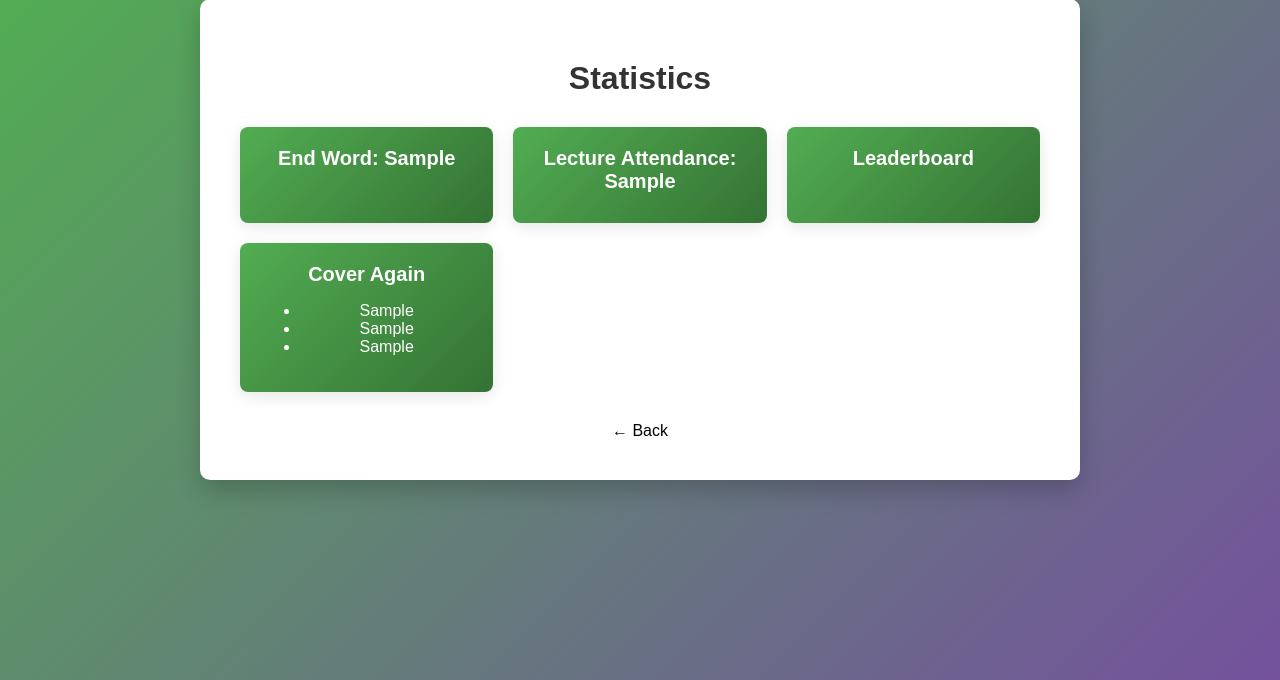
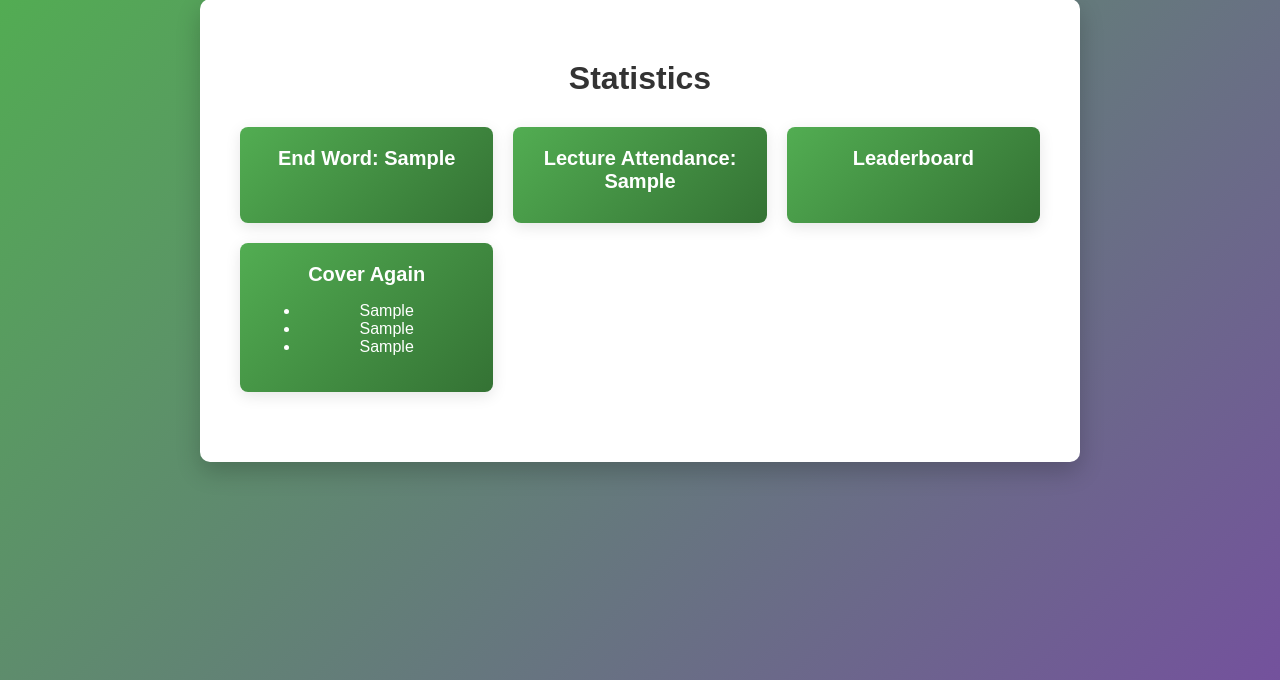
Before and after one commit to Salo-p/LeedsHack-2026, a Flask app: template templates/page3.html in a window 1280 px wide. Shown: the part 21-701 px from the top of the page. Run offline with Flask 3, Linux system fonts and the light colour scheme; the template is opened without the code that fills it: most values are stand-ins (such as "Sample title", 1, 10 or a date in 2020).

Commit message:
fix back

```diff
--- a/main.py
+++ b/main.py
@@ -16,16 +16,20 @@ module_id = 1    # Example module ID, replace with actual logic to get module ID
 # ROOT ROUTE
 
 @app.route("/", methods=["GET"])
+def index():
+    return render_template("index.html")
+
+@app.route("/welcome", methods=["GET"])
 def welcome():
     return render_template("welcome.html")
 
-@app.route("/back", methods=["POST"], endpoint="back")
-def back_route():
-    return render_template("welcome.html")
+@app.route("/studentMain", methods=["GET"])
+def studentMain():
+    return render_template("studentMain.html")
 
 # STAFF ROUTES
 
-@app.route("/startLecture", methods=["POST"], endpoint="startLecture")
+@app.route("/Lecturer", methods=["POST"], endpoint="Lecturer")
 def start_lecture_route():
     start_word = start_lecture(
         lecture_id,
@@ -44,9 +48,14 @@ def end_lecture_route():
 
 @app.route("/staffData", methods=["POST"], endpoint="staffData")
 def staff_data_route():
-    return render_template("welcome.html")
+    return render_template("index.html")
 
 # STUDENT ROUTES
+
+@app.route("/Student", methods=["POST"], endpoint="Student")
+def student_route():
+    return render_template("studentCheckIn.html")
+
 
 @app.route("/checkin", methods=["POST"], endpoint="checkIn")
 def check_in_route():
@@ -120,5 +129,19 @@ def end_word_route():
 def help_route():
     return render_template("\AI summary\templates\index.html")
 
+
+# BACK BUTTON ROUTES
+
+@app.route("/backToWelcome", methods=["GET"])
+def backToWelcome():
+    return redirect(url_for("welcome"))
+
+
+@app.route("/backToStudentMain", methods=["GET"])
+def backToStudentMain():
+    return redirect(url_for("studentMain"))
+
+# RUN THE APP
+
 if __name__ == "__main__":
     app.run(debug=True, host="0.0.0.0", port=5000)
--- a/templates/page3.html
+++ b/templates/page3.html
@@ -99,13 +99,6 @@
         </form>
 
 
-        <form action="{{ url_for("back")}}" method="post">
-        <div class="nav-buttons">
-            <!--<button onclick="window.location.href='index.html'">← Back to Page 1</button> -->
-            <div class="nav-link">← Back</div>
-        </div>
-        </form>
-
         <!--can you pull bruh-->
     </div>
 </body>
--- a/templates/studentCheckIn.html
+++ b/templates/studentCheckIn.html
@@ -66,5 +66,9 @@
                 <br>
             <button type="submit">CHECK IN</button>
         </div>
+
+        <!--If staff accidently presses studentcheckin-->
+        <a href="{{ url_for('backToWelcome') }}" class="nav-link">← Back</a>
+
     </body>
 </html>
--- a/templates/studentMain.html
+++ b/templates/studentMain.html
@@ -140,11 +140,6 @@
                 <br>
                 <form action="{{ url_for("endWord")}}" method="post">
                     <button>End Session</button>
-                </form>
-                </a>
-                <form action="{{ url_for("back")}}" method="post">
-                <div class="nav-link">← Back</div>
-                </form>
             </div>
         </form>
         </div>
```
Also changed, not shown: AI summary/templates/result.html (+6 -4 lines), templates/page2.html (+5 -6 lines), attendance.db.
